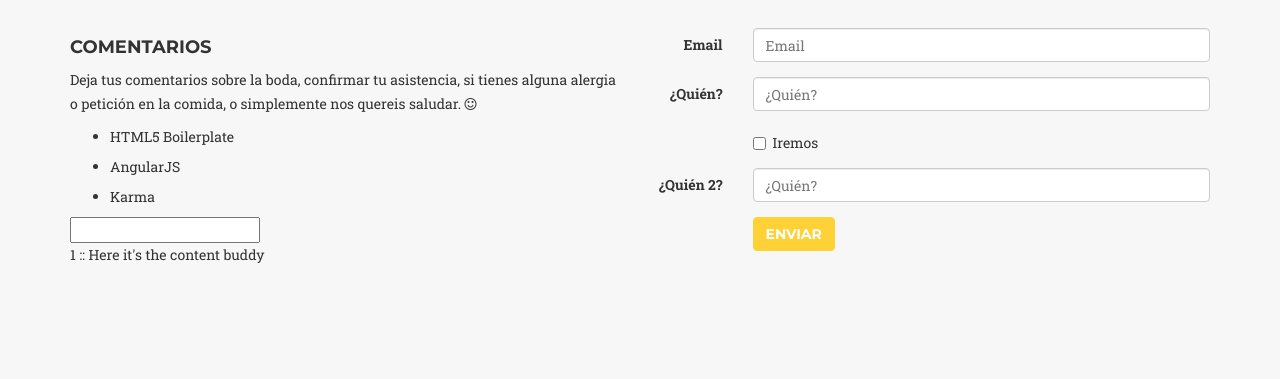
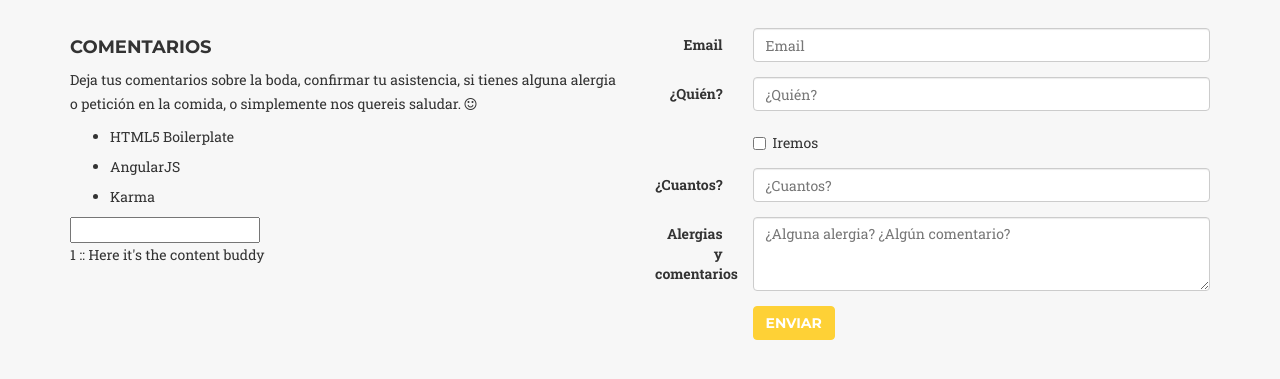
Before and after one commit to ajiniesta/wedpage, a website: page app/index.html in a window 1280 px wide. Shown: the part 6413-6792 px from the top of the page. Drawn offline with nearby package versions, Linux system fonts and the light colour scheme; files that its build step writes are made by us from their sources; a web font is replaced by a local one.

Commit message:
Adding more logic to the post submit in angular js. Pending some fields

```diff
--- a/app/scripts/controllers/main.js
+++ b/app/scripts/controllers/main.js
@@ -19,7 +19,7 @@ angular.module('wedpageApp')
 
     $scope.send = function (comment) {
       $log.info('Send stuff to /respuesta', comment);
-      $http.post('/respuesta').
+      $http.post('/respuesta', {email:comment.email, who: comment.who}).
         success(function(data, status, headers, config){
           $log.info('After post');
         }).
--- a/app/views/main.html
+++ b/app/views/main.html
@@ -307,9 +307,15 @@
                             </div>
                         </div>
                         <div class="form-group">
-                            <label for="who" class="col-sm-2 control-label">¿Quién 2?</label>
+                            <label for="howmany" class="col-sm-2 control-label">¿Cuantos?</label>
                             <div class="col-sm-10">
-                                <input type="text" ng-model="comment.who3" class="form-control" id="who" placeholder="¿Quién?" required>
+                                <input type="integer" ng-model="comment.howmany" class="form-control" id="howmany" placeholder="¿Cuantos?" required>
+                            </div>
+                        </div>
+                        <div class="form-group">
+                            <label for="allergies" class="col-sm-2 control-label">Alergias y comentarios</label>
+                            <div class="col-sm-10">
+                                <textarea ng-model="comment.allergies" class="form-control" id="allergies" placeholder="¿Alguna alergia? ¿Algún comentario?" rows="3" required></textarea>
                             </div>
                         </div>
                         <div class="form-group">
--- a/web.js
+++ b/web.js
@@ -63,7 +63,7 @@ app.post('/respuesta', function (request, response) {
   console.log("Param1: "+request.body.param1);
   console.log("Param2: "+request.body.param2);
   console.log("Body: "+request.body);
-  console.log("Who!!!" + request.body.who);
+  console.log("Who!!!" + request.body.who + " ------ " + request.params.who);
   console.log("Email!!!" + request.body.email);
   console.log("Assist!!!" + request.body.assist);
   console.log("Who3!!!" + request.body.assist);
```
Also changed, not shown: dist/scripts/controllers/main.js.
